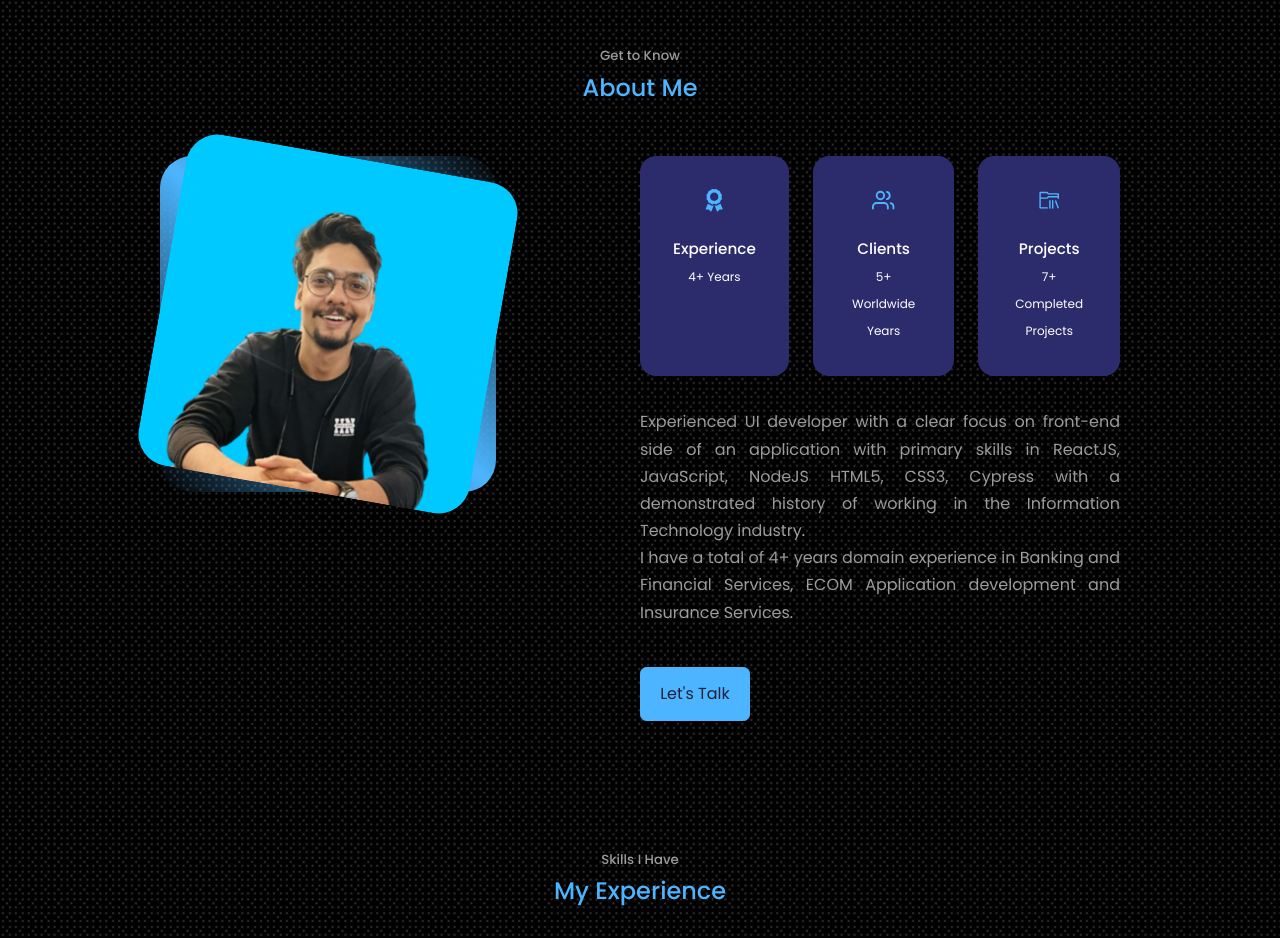
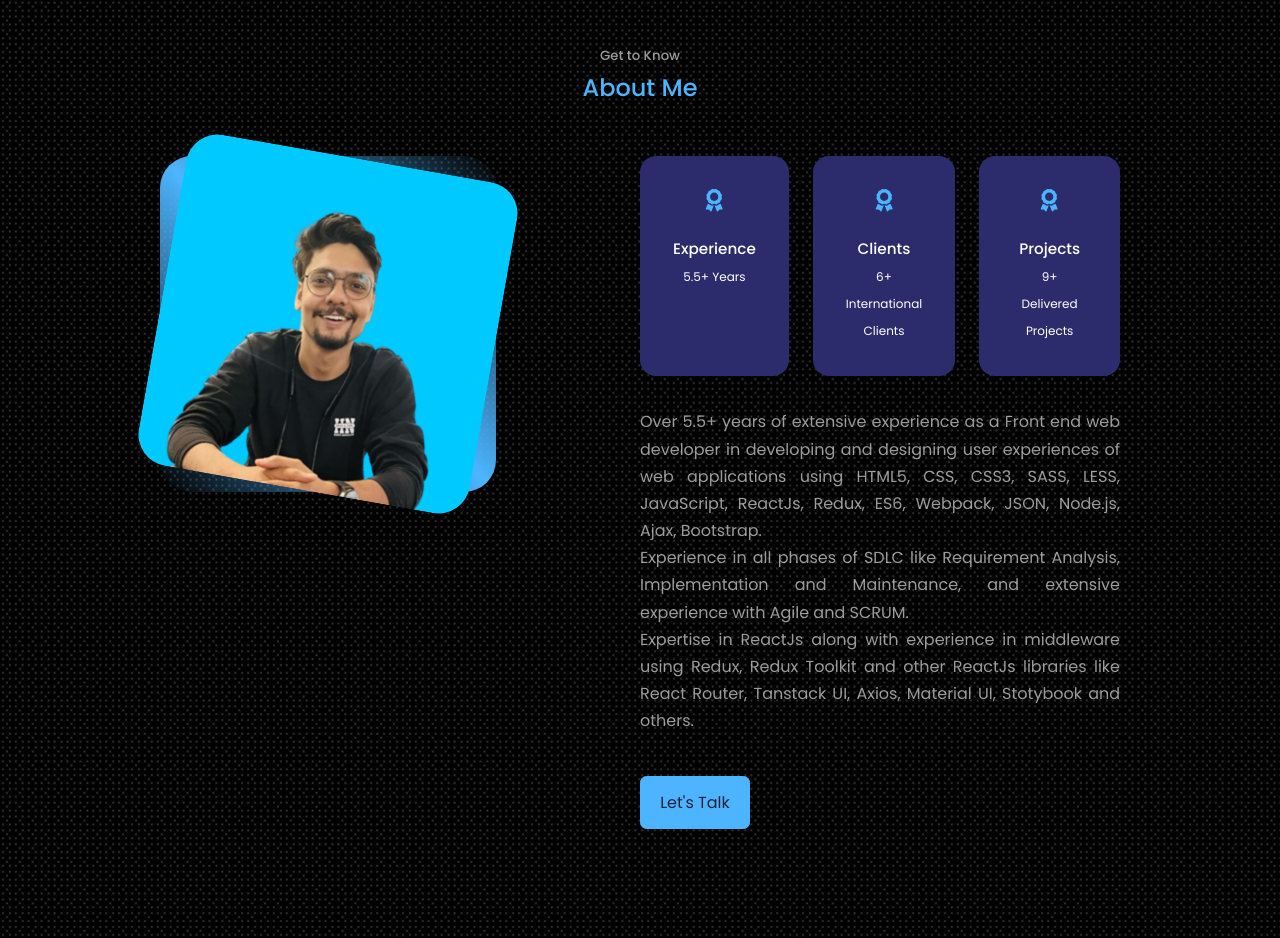
Before and after one commit to Shiveshs/personal-portfolio, a React (Create React App) app: page / in a window 1280 px wide. Shown: the part 883-1821 px from the top of the page. Built offline with nearby package versions, Linux system fonts and the light colour scheme.

Commit message:
About json data created

```diff
--- a/src/components/about/About.jsx
+++ b/src/components/about/About.jsx
@@ -2,52 +2,43 @@ import React from "react";
 import "./about.css";
 import ME from "../../assets/me-about.jpg";
 import { FaAward } from "react-icons/fa";
-import { FiUsers } from "react-icons/fi";
-import { VscFolderLibrary } from "react-icons/vsc";
+import data from "./aboutData.json";
 
 const About = () => {
   return (
     <section id="about">
-      <h5>Get to Know</h5>
-      <h2>About Me</h2>
+      <h5>{data.properties.pageTitle.properties.h5}</h5>
+      <h2>{data.properties.pageTitle.properties.h2}</h2>
       <div className="container about__container">
         <div className="about__me">
           <div className="about__me-image">
             <img src={ME} alt="About Image" />
           </div>
-
         </div>
         <div className="about__content">
           <div className="about__cards">
-            <article className="about__card">
-              <FaAward className="about__icon" />
-              <h5>Experience</h5>
-              <small>4+ Years</small>
-            </article>
-            <article className="about__card">
-              <FiUsers className="about__icon" />
-              <h5>Clients</h5>
-              <small>5+ Worldwide Years</small>
-            </article>
-            <article className="about__card">
-              <VscFolderLibrary className="about__icon" />
-              <h5>Projects</h5>
-              <small>7+ Completed Projects</small>
-            </article>
+            {data.properties.subtitles.properties.map((property, index) => {
+              return (
+                <article
+                  key={property.subtitle + index}
+                  className="about__card"
+                >
+                  <FaAward className="about__icon" />
+                  <h5>{property.subtitle}</h5>
+                  <small>{property.details}</small>
+                </article>
+              );
+            })}
           </div>
 
           <p>
-            Experienced UI developer with a clear focus on front-end side of an
-            application with primary skills in ReactJS, JavaScript, NodeJS
-            HTML5, CSS3, Cypress with a demonstrated history of working in the
-            Information Technology industry.
-            <br/> I have a total of 4+ years domain
-            experience in Banking and Financial Services, ECOM Application
-            development and Insurance Services.
+            {data.properties.summary.properties.line1}
+            <br /> {data.properties.summary.properties.line2}
+            <br /> {data.properties.summary.properties.line3}
           </p>
 
           <a href="#contact" className="btn btn-primary">
-            Let's Talk
+            {data.properties.link.properties.link}
           </a>
         </div>
       </div>
--- /dev/null
+++ b/src/components/about/aboutData.json
@@ -0,0 +1,46 @@
+{
+  "title": "about",
+  "description": "About Page",
+  "type": "object",
+  "properties": {
+    "pageTitle": {
+      "description": "Title of the page",
+      "type": "object",
+      "properties": { "h5": "Get to Know", "h2": "About Me" }
+    },
+    "subtitles": {
+      "description": "Subtitles of the page",
+      "type": "array",
+      "properties": [
+        {
+          "subtitle": "Experience",
+          "details": "5.5+ Years"
+        },
+        {
+          "subtitle": "Clients",
+          "details": "6+ International Clients"
+        },
+        {
+          "subtitle": "Projects",
+          "details": "9+ Delivered Projects"
+        }
+      ]
+    },
+    "summary": {
+      "description": "summary of the page",
+      "type": "object",
+      "properties": {
+        "line1": "Over 5.5+ years of extensive experience as a Front end web developer in developing and designing user experiences of web applications using HTML5, CSS, CSS3, SASS, LESS, JavaScript, ReactJs, Redux, ES6, Webpack, JSON, Node.js, Ajax, Bootstrap.",
+        "line2": "Experience in all phases of SDLC like Requirement Analysis, Implementation and Maintenance, and extensive experience with Agile and SCRUM.",
+        "line3": "Expertise in ReactJs along with experience in middleware using Redux, Redux Toolkit and other ReactJs libraries like React Router, Tanstack UI, Axios, Material UI, Stotybook and others."
+      }
+    },
+    "link": {
+      "description": "link of the page",
+      "type": "object",
+      "properties": {
+        "link": "Let's Talk"
+      }
+    }
+  }
+}
```
Also changed, not shown: 1 other file (tests, documents, lock files or other folders).
